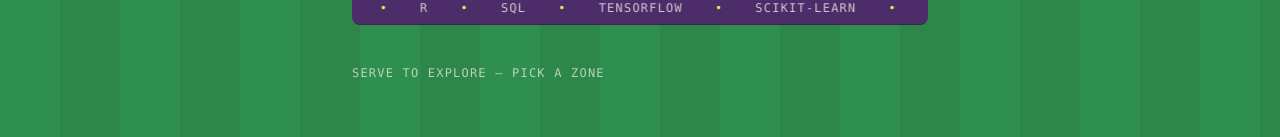
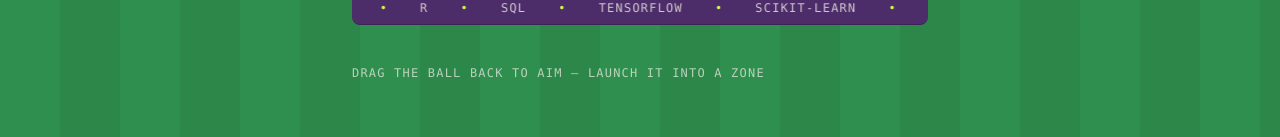
Before and after one commit to smarthkaul/smarthkaul.github.io, a React (Vite) app in the folder website/: page / in a window 1280 px wide. Shown: the part 483-620 px from the top of the page. Built offline with nearby package versions, Linux system fonts and the light colour scheme.

Commit message:
Fix stale hub copy to describe the drag-to-aim launch

```diff
--- a/website/src/pages/CourtStage.jsx
+++ b/website/src/pages/CourtStage.jsx
@@ -114,7 +114,7 @@ const CourtStage = () => {
         <div className="max-w-3xl mx-auto px-6 sm:px-12 lg:px-24 py-24">
           <Hub />
           <p className="font-mono text-cream/70 text-xs uppercase tracking-widest mb-8">
-            Serve to explore — pick a zone
+            Drag the ball back to aim — launch it into a zone
           </p>
           <div
             ref={frameRef}
```
